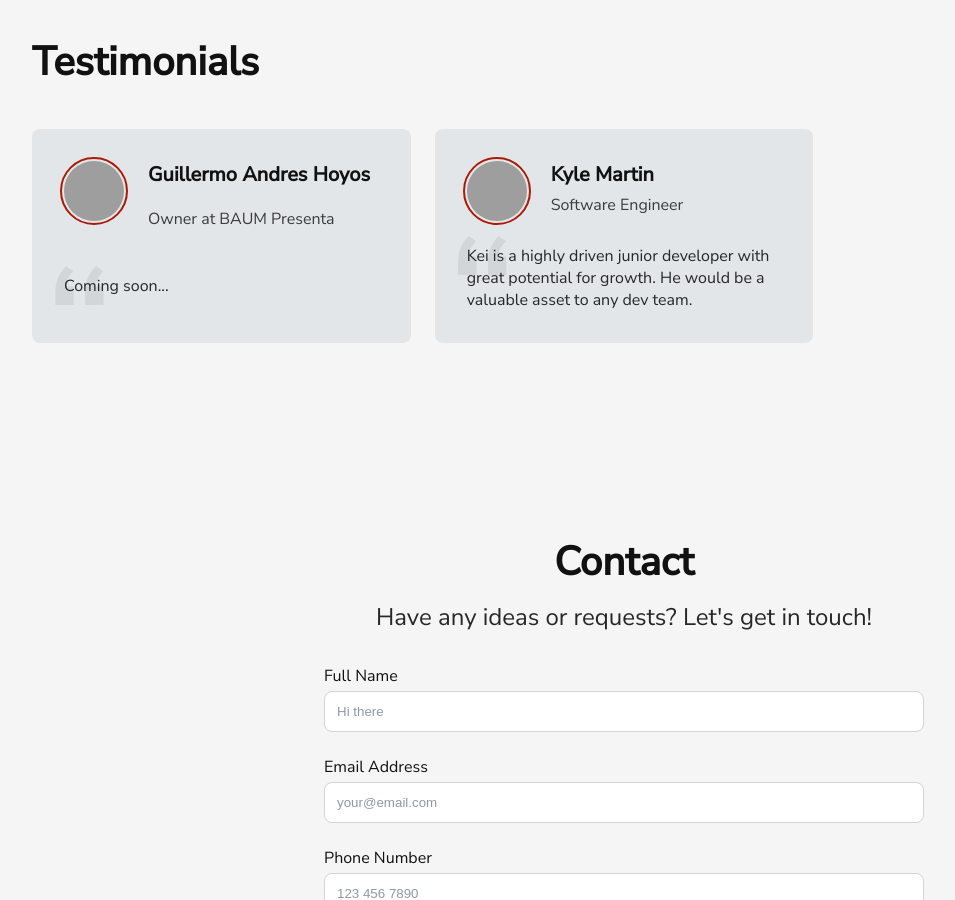
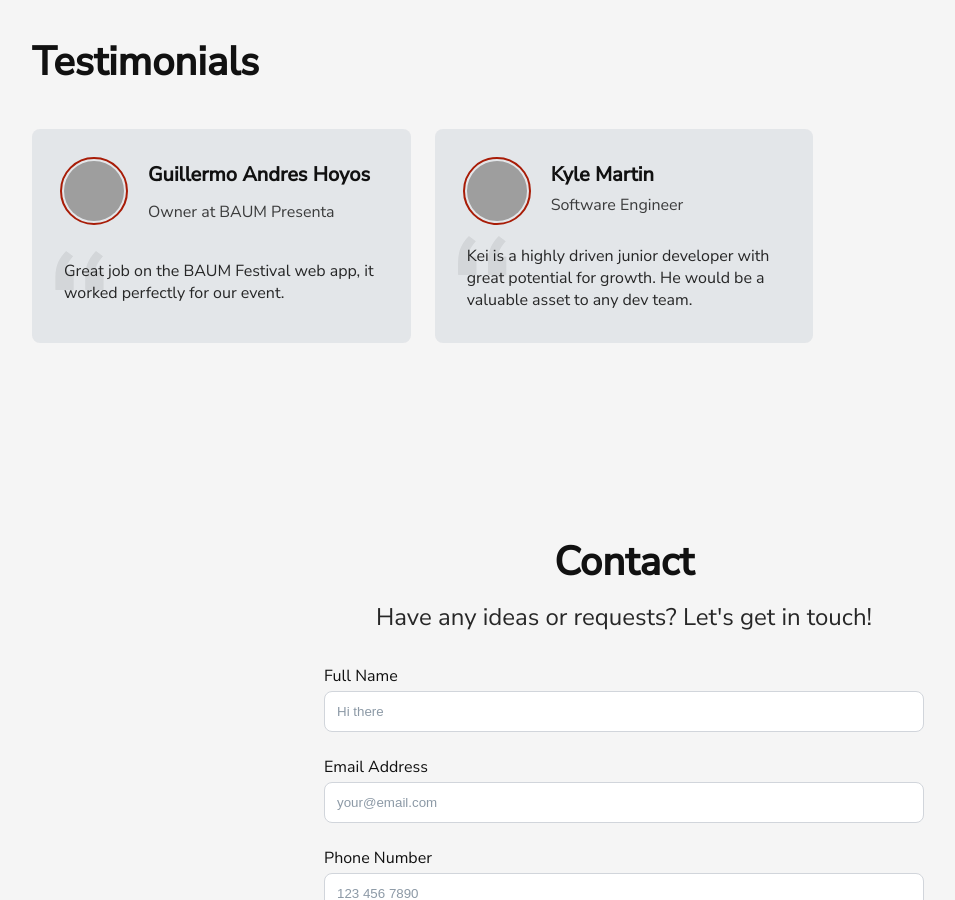
Before and after one commit to keikaloustian/keikaloustian.github.io, a Jekyll site: the page built from index.html, in a window 1280 px wide and 900 px high, scrolled down 2676 px. Shown: the whole window, without its empty margins (16-971 px from the left). Built offline with Jekyll 4.4.1, drawn with Linux system fonts in a browser that asks for light colours; some web fonts are replaced; grey boxes are pictures that could not be loaded.

Commit message:
Update testimonials.yml

```diff
--- a/_data/testimonials.yml
+++ b/_data/testimonials.yml
@@ -1,7 +1,7 @@
 - name: Guillermo Andres Hoyos
   image: https://media.licdn.com/dms/image/C4D03AQHlPhXPYHC-mg/profile-displayphoto-shrink_800_800/0/1649025975516?e=1696464000&v=beta&t=Y9DYBLdVBbDCL-8XVUs1YbiRlsxRJNjpCCBry8--eNE
   title: Owner at BAUM Presenta
-  text: Coming soon...
+  text: Great job on the BAUM Festival web app, it worked perfectly for our event.
 
 - name: Kyle Martin
   image: https://media.licdn.com/dms/image/C5603AQFbVSUvD7yRAQ/profile-displayphoto-shrink_800_800/0/1606171916400?e=1696464000&v=beta&t=CNSYDA-Nc3Ko9WPtRuAVVwLhNNVDNivW6SzTlhH7-E0
```
